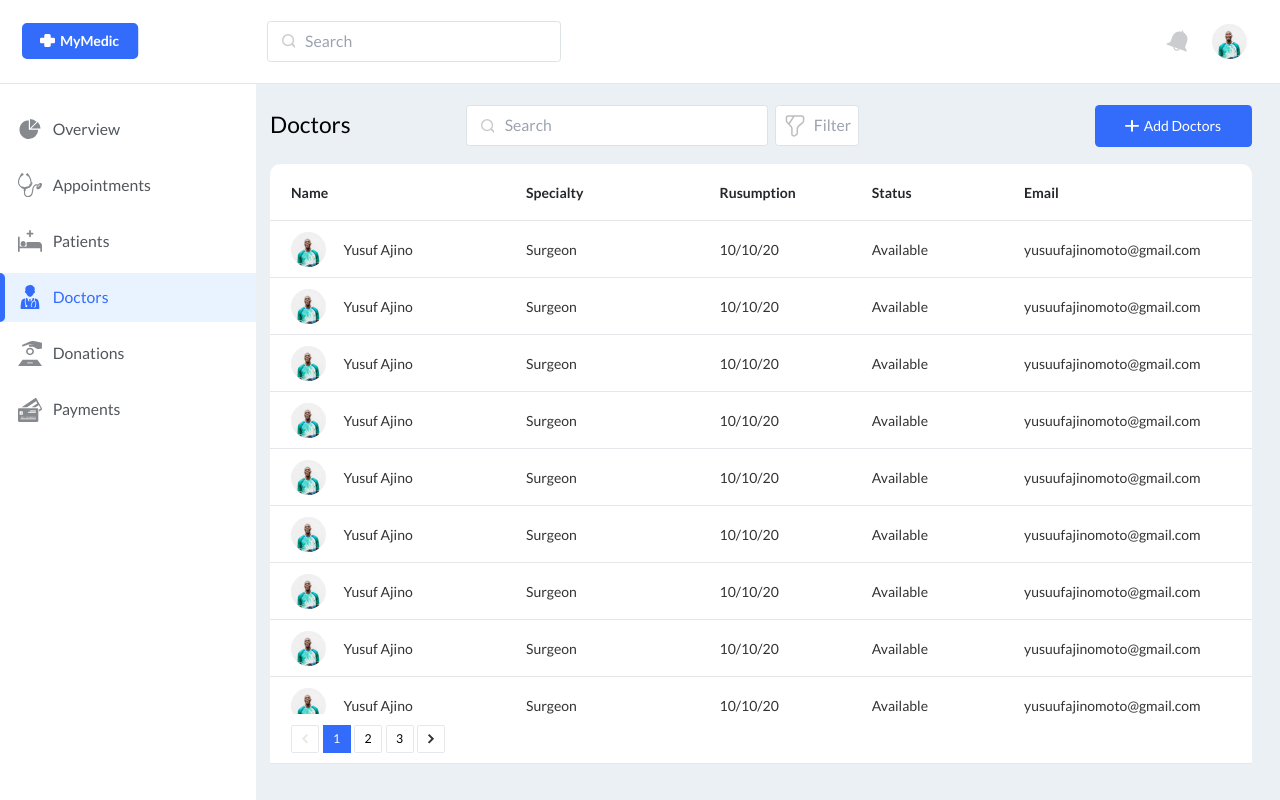
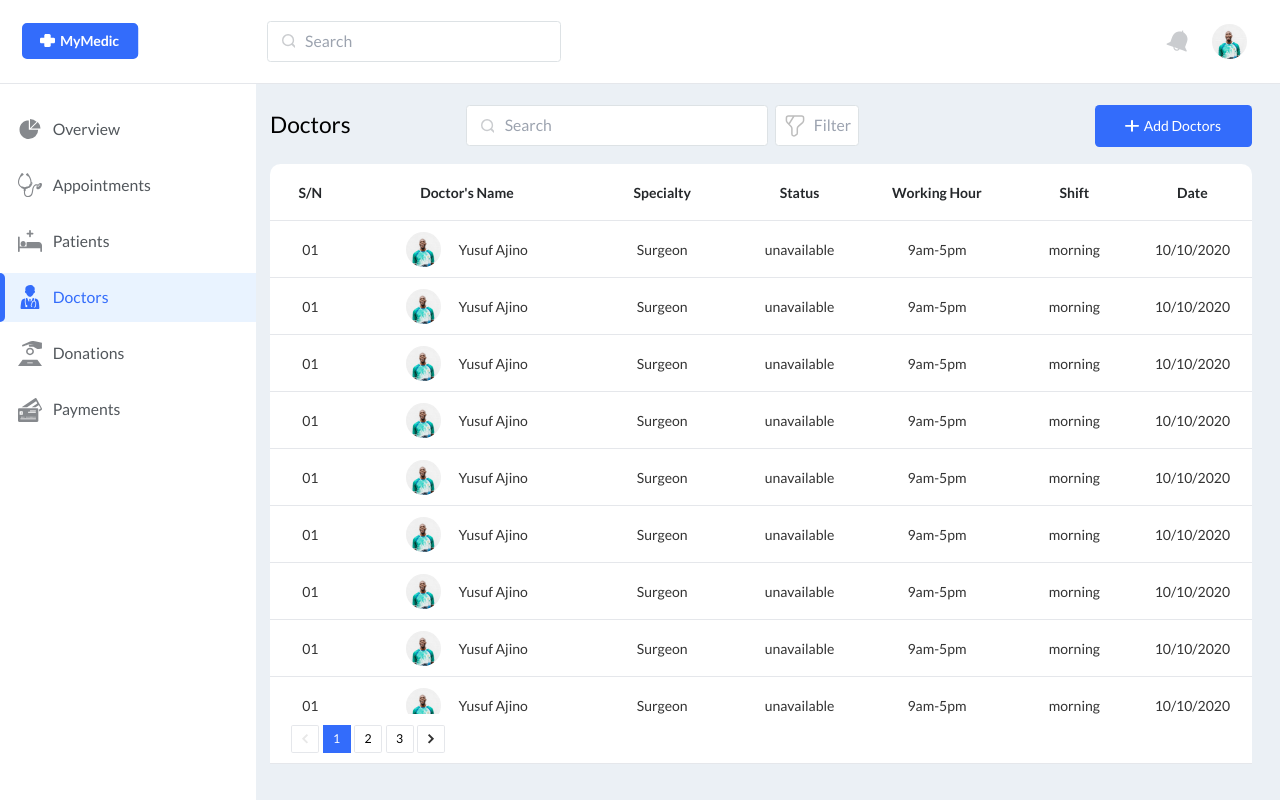
Before and after one commit to pragmaticAweds/MyMedic-Hackathon-Project, a React (Vite) app in the folder client/: page /doctor in a window 1280 px wide. Built offline with nearby package versions, Linux system fonts and the light colour scheme.

Commit message:
corrected fixes

```diff
--- a/client/src/components/organisms/DoctorsTable/DoctorsTableStyles.scss
+++ b/client/src/components/organisms/DoctorsTable/DoctorsTableStyles.scss
@@ -1,3 +1,3 @@
-.Doctors-table-grid-style {
-  @apply grid-cols-[0.25fr_0.2fr_0.15fr_0.15fr_0.25fr];
+.doctors-table-grid-style {
+  @apply grid-cols-[0.05fr_0.25fr_0.15fr_0.1fr_0.15fr_0.1fr_0.1fr];
 }
--- a/client/src/components/organisms/DoctorsTable/index.jsx
+++ b/client/src/components/organisms/DoctorsTable/index.jsx
@@ -3,25 +3,28 @@ import { useState } from "react";
 import PaginationArrowLeft from "../../atoms/vectors/PaginationArrowLeft";
 import PaginationArrowRight from "../../atoms/vectors/PaginationArrowRight";
 import "../Table/TableStyles.scss";
-import "./DoctorsTableStyles.scss"
+import "./DoctorsTableStyles.scss";
 
-const DoctorsTable = ({
-  tableData,
-  tableDataHeading,
-}) => {
+const DoctorsTable = ({ tableData, tableDataHeading }) => {
   const [currentPagination, setCurrentPagination] = useState(1);
   const tableHeading = [
-    "Name",
+    "S/N",
+    "Doctor's Name",
     "Specialty",
-    "Rusumption",
     "Status",
-    "Email",
+    "Working Hour",
+    "Shift",
+    "Date",
   ];
 
   return (
     <div className={clsx("table-container")}>
       <div
-        className={clsx("table-head-container", "grid items-center", "Doctors-table-grid-style")}
+        className={clsx(
+          "table-head-container",
+          "grid items-center",
+          "doctors-table-grid-style"
+        )}
       >
         {tableHeading.map((th, i) => (
           <div key={`${th}-1 + ${i}`} className={clsx("table-head")}>
@@ -37,12 +40,13 @@ const DoctorsTable = ({
               className={clsx(
                 "table-data-row",
                 "grid items-center",
-                "Doctors-table-grid-style",
+                "doctors-table-grid-style",
                 i === arr.length - 1 ? "border-y" : "border-t"
               )}
               key={"appointment-table-data" + i}
             >
-              <div className="flex items-center gap-x-5">
+              <span className="">01</span>
+              <div className="flex items-center gap-x-5 justify-center">
                 <div className="w-10 h-10 flex rounded-full">
                   <img
                     src="/img/man-avatar.webp"
@@ -52,11 +56,12 @@ const DoctorsTable = ({
                 </div>
                 <span>Yusuf Ajino</span>
               </div>
-              <span className="tb-specialty">Surgeon</span>
-              <span className="table-resumption ">10/10/20</span>
-              <span className="table-status">Available</span>
-              <span className="table-email">yusuufajinomoto@gmail.com</span>
 
+              <span className="">Surgeon</span>
+              <span className=" ">unavailable</span>
+              <span className="">9am-5pm</span>
+              <span className="">morning</span>
+              <span className="">10/10/2020</span>
             </div>
           ))}
       </div>
--- a/client/src/components/organisms/Table/TableStyles.scss
+++ b/client/src/components/organisms/Table/TableStyles.scss
@@ -1,18 +1,18 @@
 .table-container {
   @apply flex flex-col h-[75vh] overflow-hidden;
   .table-head-container {
-    @apply bg-white pl-6 px-6 py-5 rounded-t-xl gap-x-8;
+    @apply bg-white pl-6 px-6 py-5 rounded-t-xl gap-x-8 justify-between;
     .table-head {
-      @apply text-[#25282B] font-semibold;
+      @apply text-[#25282B] font-semibold flex justify-center;
     }
   }
   .table-data-container {
     @apply bg-white h-full overflow-auto;
     .table-data-row {
-      @apply px-6 py-3 gap-x-8;
+      @apply px-6 py-3 gap-x-8 justify-between hover:bg-[#E9F3FF] cursor-pointer;
     }
     span {
-      @apply text-[#333];
+      @apply text-[#333] flex justify-center;
     }
   }
   .table-footer {
--- a/client/src/components/organisms/Table/index.jsx
+++ b/client/src/components/organisms/Table/index.jsx
@@ -5,12 +5,13 @@ import PaginationArrowRight from "../../atoms/vectors/PaginationArrowRight";
 import "./TableStyles.scss";
 
 const Table = ({
-  gridStyle = "grid-cols-[0.25fr_0.25fr_0.15fr_0.15fr_0.15fr_0.15fr_0.1fr]",
+  gridStyle = "grid-cols-[0.05fr_0.25fr_0.2fr_0.1fr_0.1fr_0.1fr_0.1fr_0.1fr]",
   tableData,
   tableDataHeading,
 }) => {
   const [currentPagination, setCurrentPagination] = useState(1);
   const tableHeading = [
+    "S/N",
     "Name",
     "Email",
     "Date",
@@ -22,9 +23,7 @@ const Table = ({
 
   return (
     <div className={clsx("table-container")}>
-      <div
-        className={clsx("table-head-container", "grid items-center", gridStyle)}
-      >
+      <div className={clsx("table-head-container", "grid", gridStyle)}>
         {tableHeading.map((th, i) => (
           <div key={`${th}-1 + ${i}`} className={clsx("table-head")}>
             {th}
@@ -44,7 +43,8 @@ const Table = ({
               )}
               key={"appointment-table-data" + i}
             >
-              <div className="flex items-center gap-x-5">
+              <span className="">01</span>
+              <div className="flex items-center justify-center gap-x-5">
                 <div className="w-10 h-10 flex rounded-full">
                   <img
                     src="/img/man-avatar.webp"
@@ -56,7 +56,7 @@ const Table = ({
               </div>
               <span className="tb-email">Anonymous@gmail.com</span>
               <span className="table-date ">10/10/20</span>
-              <span className="table-time">01:15-01:45pm</span>
+              <span className="table-time">01:15</span>
               <span className="table-time">Dr Ajisafe</span>
               <span className="">Treatment</span>
               <span className="">Waiting</span>
```
